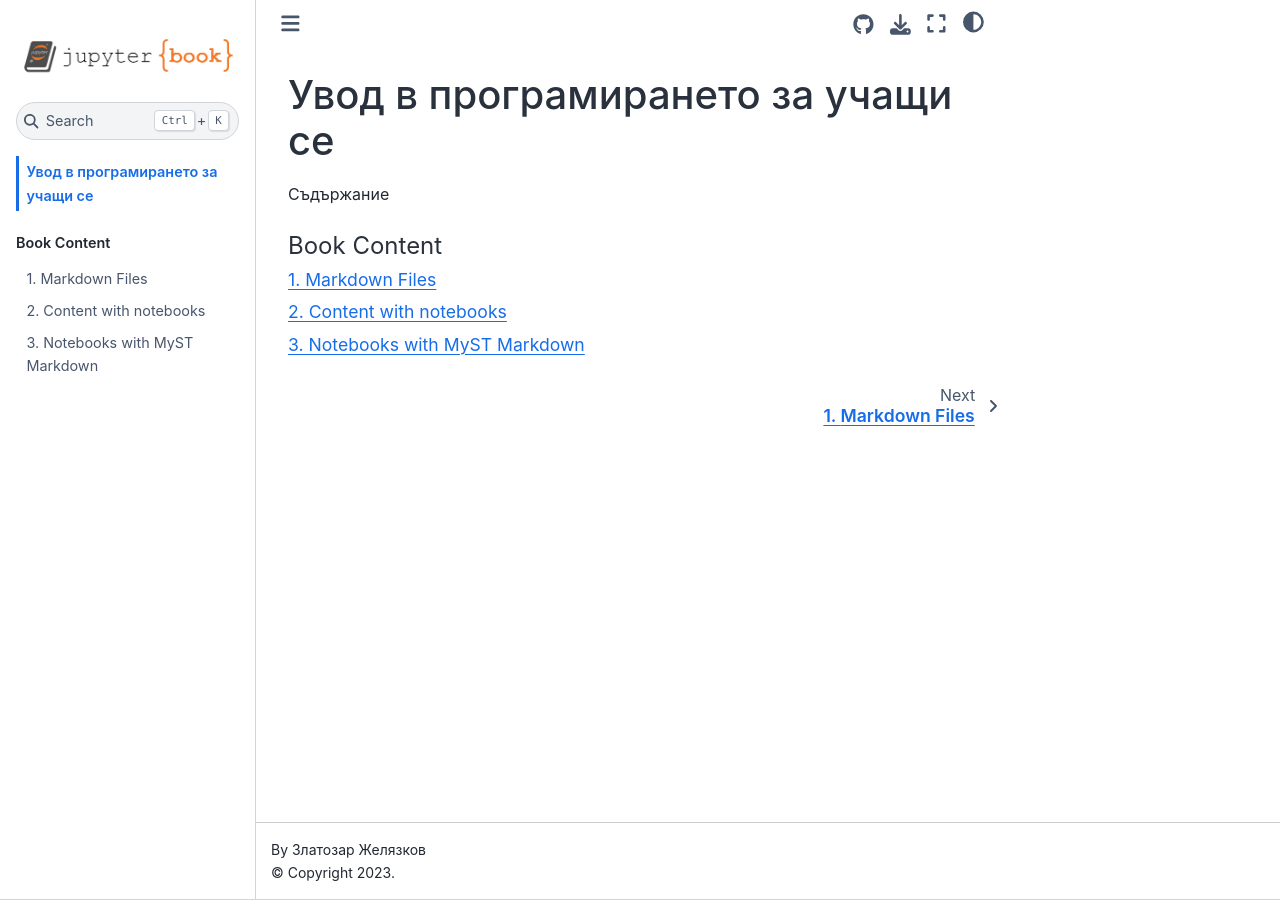
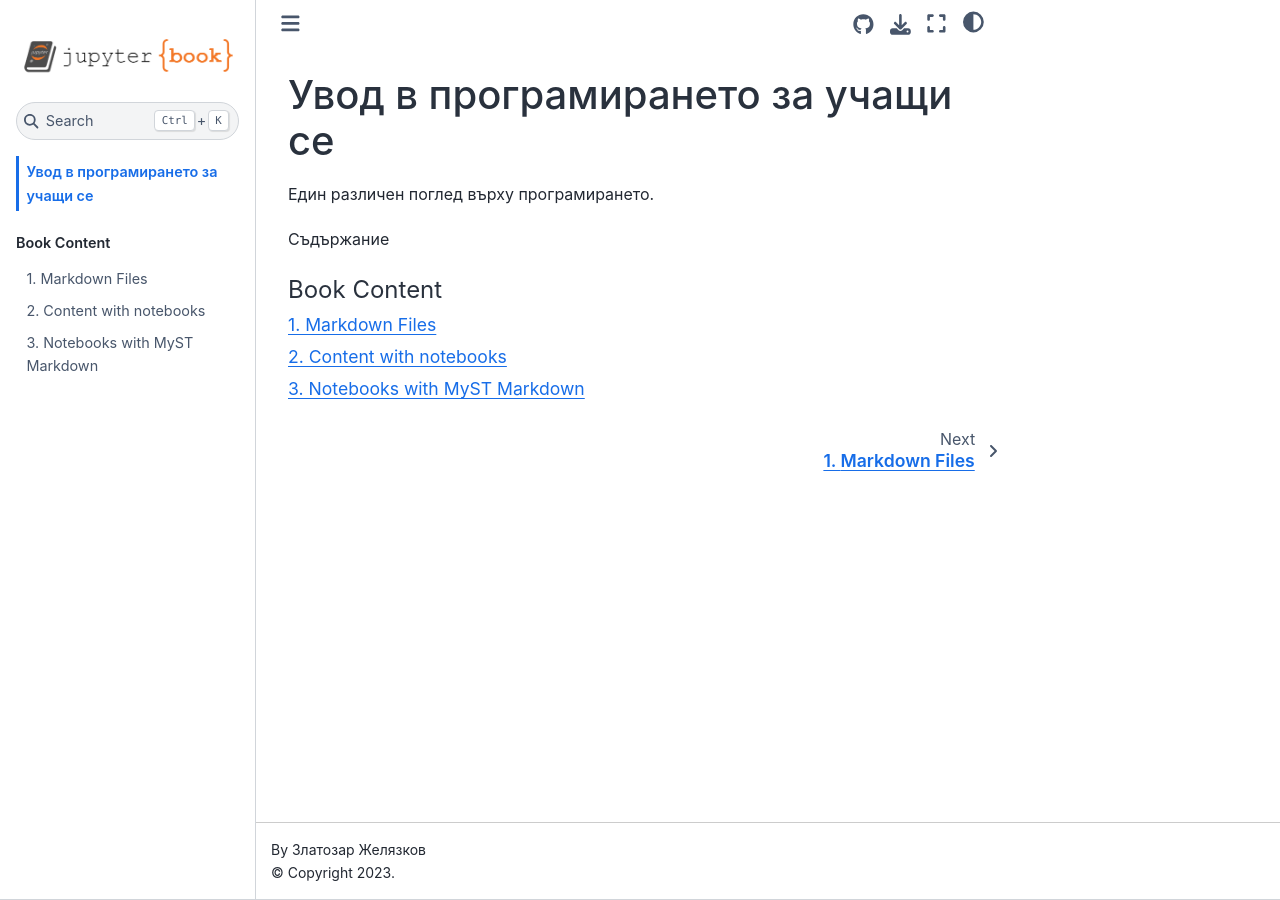
Before and after one commit to zlatozar/progzaucha, a Jupyter Book: the page built from intro.md, in a window 1280 px wide. Built offline with Jupyter Book 1.0.4 settings and Sphinx 7.4.7 and the Sphinx Book theme 1.1.4, drawn with Linux system fonts in a browser that asks for light colours.

Commit message:
Test GitHub Actions

```diff
--- a/intro.md
+++ b/intro.md
@@ -1,4 +1,6 @@
 # Увод в програмирането за учащи се
+
+Един различен поглед върху програмирането.
 
 Съдържание
 
```
